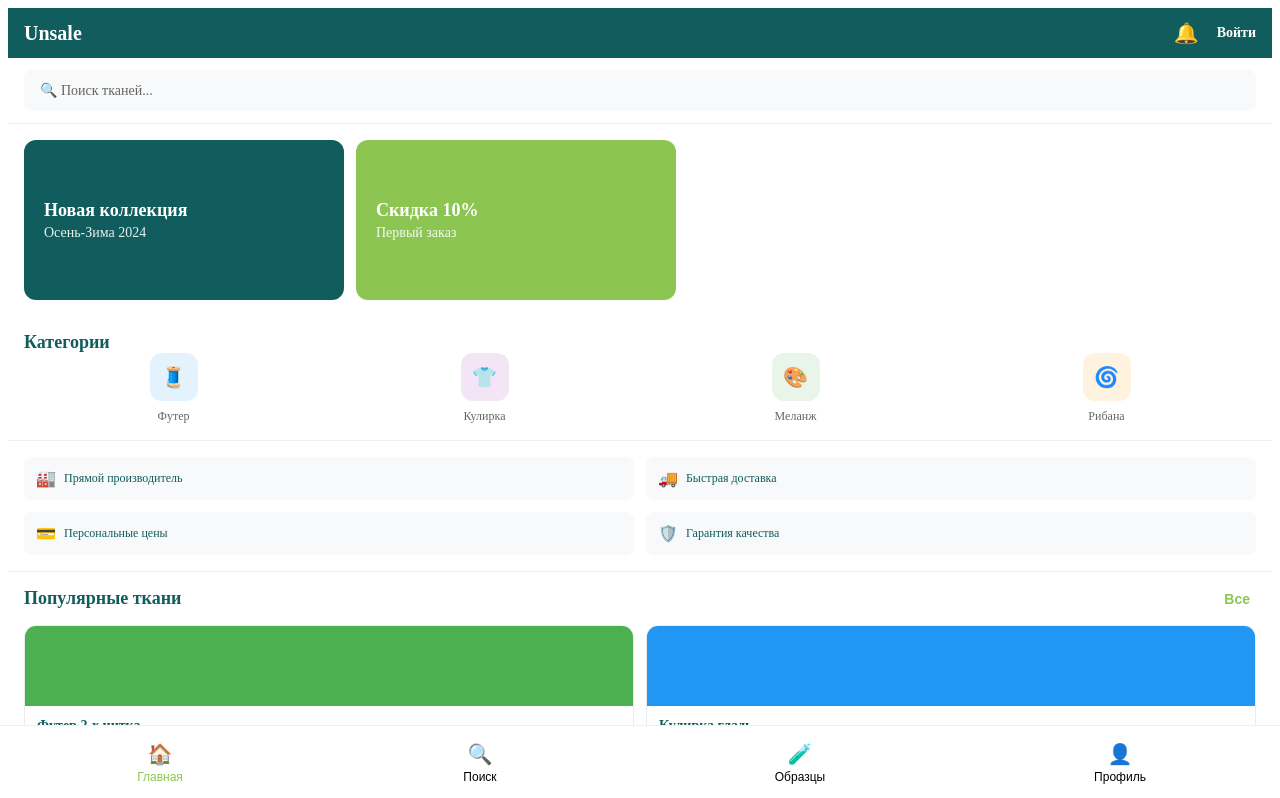
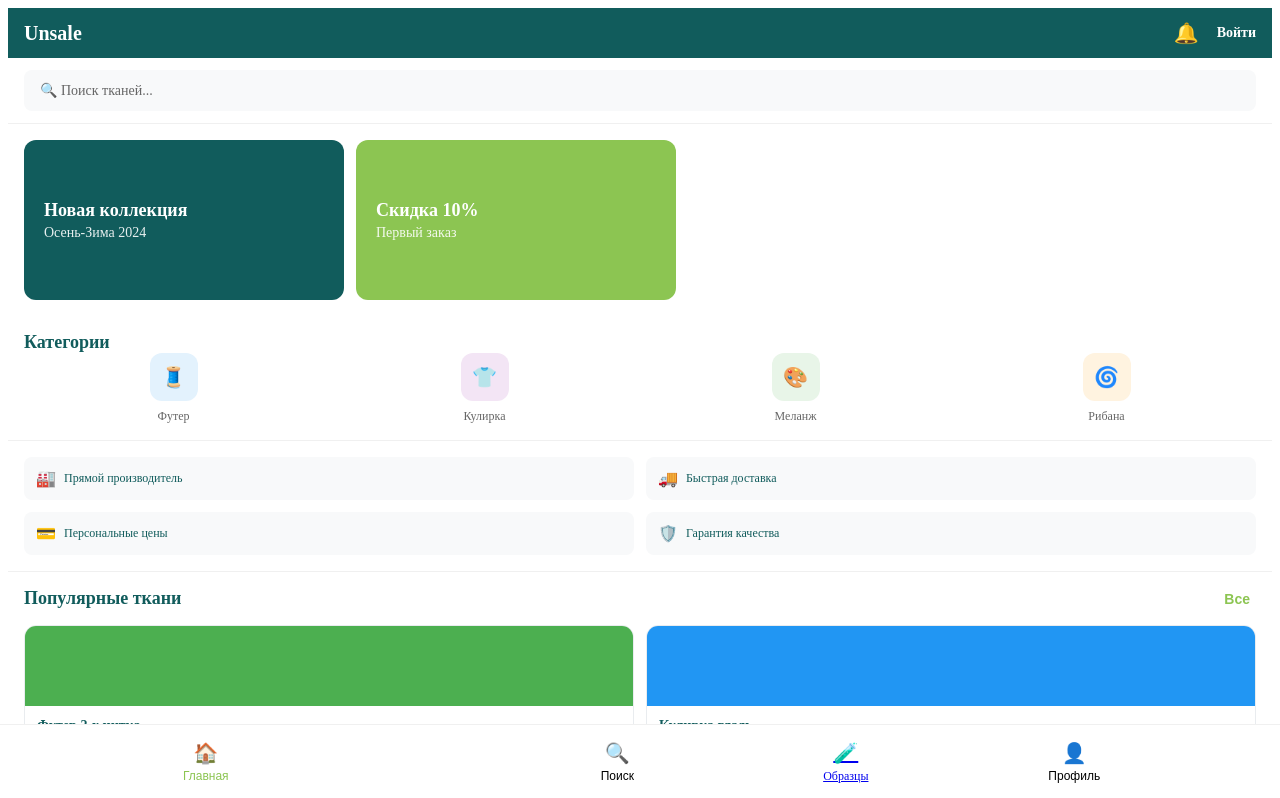
Before and after one commit to Ismail99991/unsale_mvp, a Next.js app in the folder apps/web/: page / in a window 1280 px wide. Shown: the top 798 px of the page. Built offline with nearby package versions, Linux system fonts and the light colour scheme.

Commit message:
Update index.js

```diff
--- a/apps/web/pages/index.js
+++ b/apps/web/pages/index.js
@@ -168,13 +168,12 @@ export default function Home() {
           <span style={styles.navLabel}>Поиск</span>
         </button>
 
-       <button
-  style={{...styles.navItem, ...(activeTab === 'samples' ? styles.navItemActive : {})}}
-  onClick={() => router.push('/samples')}
->
-  <div style={styles.navIcon}>🧪</div>
-  <span style={styles.navLabel}>Образцы</span>
-</button>
+    <Link href="/samples" style={styles.navItemLink}>
+  <div style={styles.navItem}>
+    <div style={styles.navIcon}>🧪</div>
+    <span style={styles.navLabel}>Образцы</span>
+  </div>
+</Link>
 
         <button
           style={{...styles.navItem, ...(activeTab === 'profile' ? styles.navItemActive : {})}}
```
